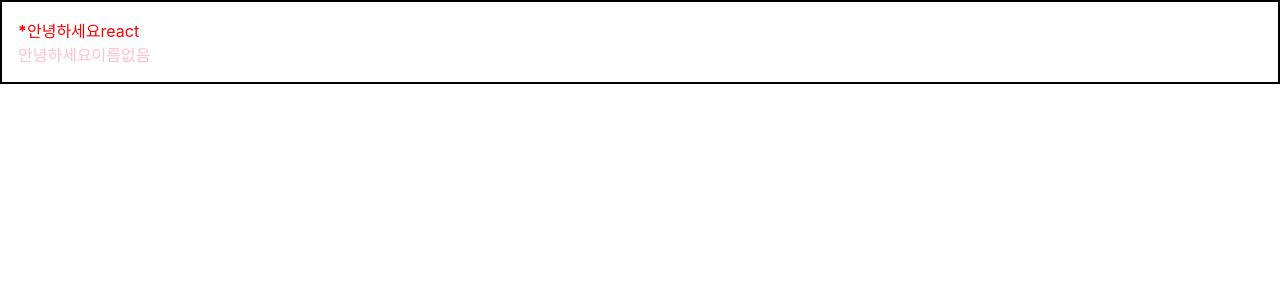
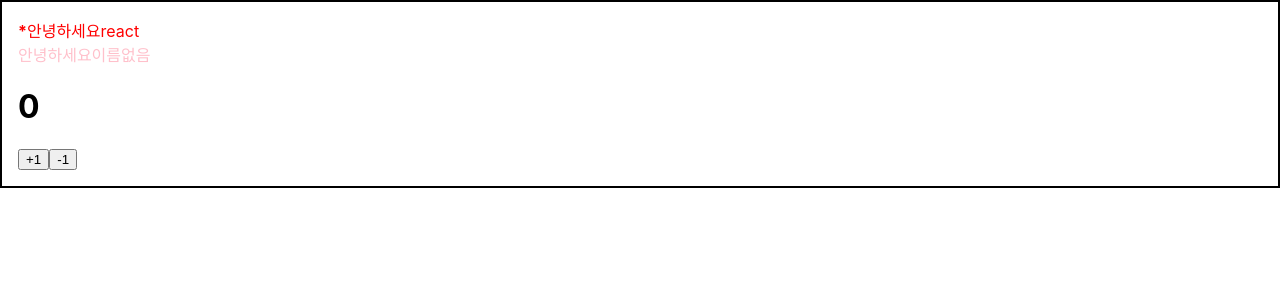
Before and after one commit to SUJINJEONG012/Begin-react, a React (Create React App) app: page / in a window 1280 px wide. Shown: the top 300 px of the page. Built offline with nearby package versions, Linux system fonts and the light colour scheme.

Commit message:
prevNumber으로 함수형업데이트

```diff
--- a/src/App.js
+++ b/src/App.js
@@ -1,13 +1,17 @@
 import React from "react";
+import Counter from './Counter';
 import Hello from './Hello';
 import Wrapper from './Wrapper';
 import './App.css';
 
 function App() {
   return (
+
+
     <Wrapper>
     <Hello name="react" color="red" isSpecial={true} />
     <Hello color ="pink"/>
+    <Counter/>
     </Wrapper>
   );
 }
--- /dev/null
+++ b/src/Counter.js
@@ -0,0 +1,24 @@
+import React, { useState } from "react";
+
+function Counter(){
+
+    const [number, setNumber] = useState(0);
+
+    const onIncrease = ()=>{
+        setNumber(prevNumber => prevNumber +1);
+
+    }
+    const onDecrease = ()=>{
+        setNumber(prevNumber => prevNumber -1);
+    }
+
+    return(
+        <div>
+            <h1>{number}</h1>
+            <button onClick={onIncrease}>+1</button>
+            <button onClick={onDecrease}>-1</button>
+        </div>
+    );
+}
+
+export default Counter;
```
